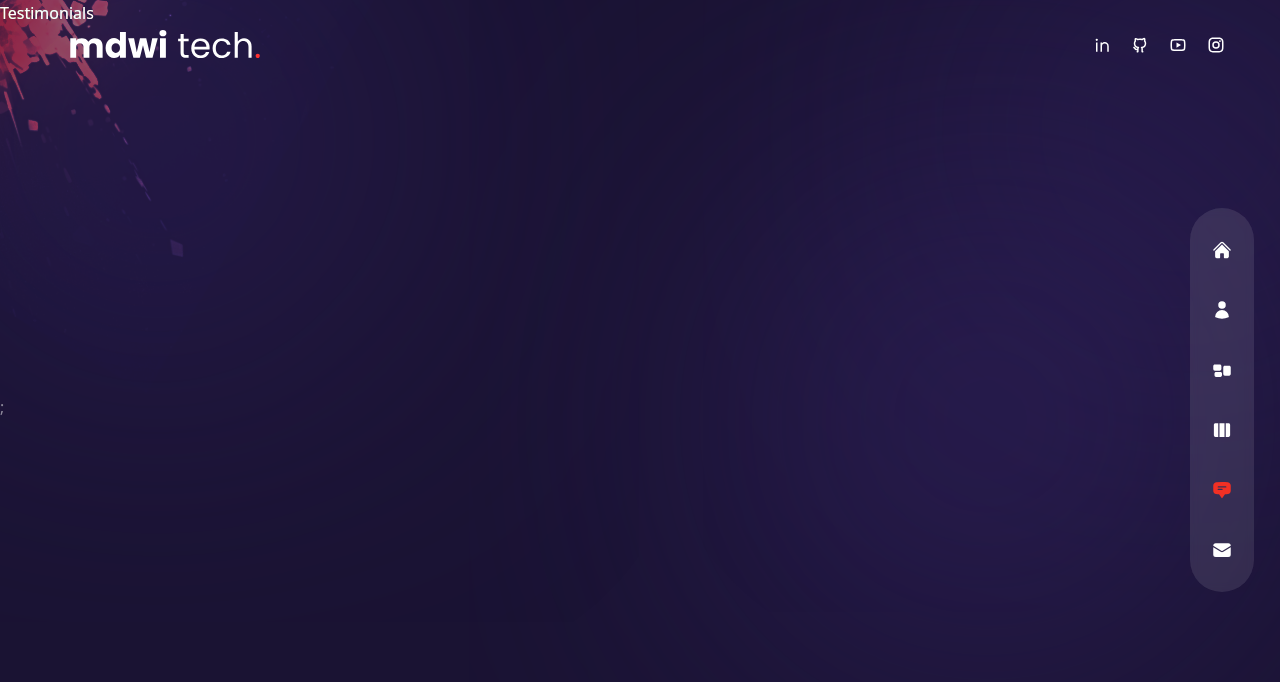
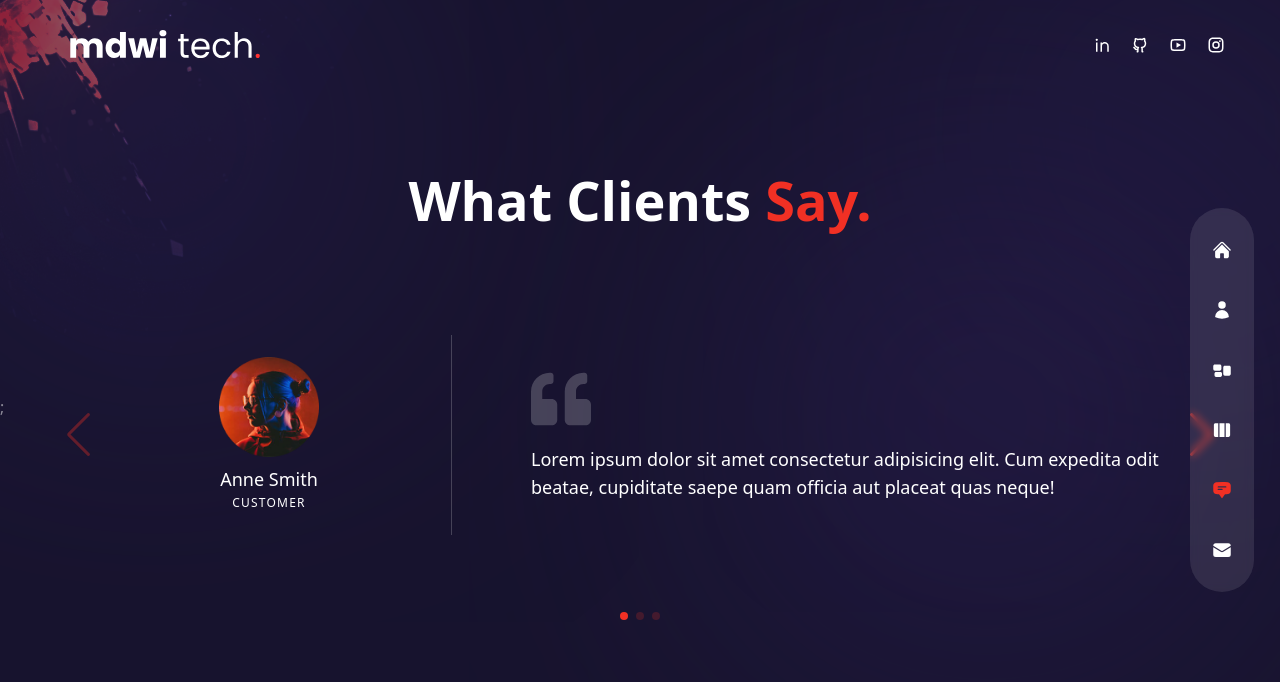
Before and after one commit to mdwiastika/mdwitech, a Next.js app: page /testimonials in a window 1280 px wide. Shown: the top 682 px of the page. Built offline with nearby package versions, Linux system fonts and the light colour scheme.

Commit message:
Testimonial Page
add: testimonial design implement

```diff
--- a/components/TestimonialSlider.js
+++ b/components/TestimonialSlider.js
@@ -1,30 +1,66 @@
-// testimonial data
+import { Swiper, SwiperSlide } from "swiper/react";
+import { Navigation, Pagination } from "swiper";
+import { FaQuoteLeft } from "react-icons/fa";
+import "swiper/css";
+import "swiper/css/navigation";
+import "swiper/css/pagination";
+import Image from "next/image";
 const testimonialData = [
   {
-    image: '/t-avt-1.png',
-    name: 'Anne Smith',
-    position: 'Customer',
-    message:
-      'Lorem ipsum dolor sit amet consectetur adipisicing elit. Cum expedita odit beatae, cupiditate saepe quam officia aut placeat quas neque!',
+    image: "/t-avt-1.png",
+    name: "Anne Smith",
+    position: "Customer",
+    message: "Lorem ipsum dolor sit amet consectetur adipisicing elit. Cum expedita odit beatae, cupiditate saepe quam officia aut placeat quas neque!",
   },
   {
-    image: '/t-avt-2.png',
-    name: 'Jane Doe',
-    position: 'Customer',
-    message:
-      'Lorem ipsum dolor sit amet consectetur adipisicing elit. Cum expedita odit beatae, cupiditate saepe quam officia aut placeat quas neque!',
+    image: "/t-avt-2.png",
+    name: "Jane Doe",
+    position: "Customer",
+    message: "Lorem ipsum dolor sit amet consectetur adipisicing elit. Cum expedita odit beatae, cupiditate saepe quam officia aut placeat quas neque!",
   },
   {
-    image: '/t-avt-3.png',
-    name: 'Jhon Doe',
-    position: 'Customer',
-    message:
-      'Lorem ipsum dolor sit amet consectetur adipisicing elit. Cum expedita odit beatae, cupiditate saepe quam officia aut placeat quas neque!',
+    image: "/t-avt-3.png",
+    name: "Jhon Doe",
+    position: "Customer",
+    message: "Lorem ipsum dolor sit amet consectetur adipisicing elit. Cum expedita odit beatae, cupiditate saepe quam officia aut placeat quas neque!",
   },
 ];
 
 const TestimonialSlider = () => {
-  return <div>Testimonial Slider</div>;
+  return (
+    <Swiper
+      navigation={true}
+      pagination={{
+        clickable: true,
+      }}
+      modules={[Navigation, Pagination]}
+      className="h-[400px]"
+    >
+      {testimonialData.map((person, index) => {
+        return (
+          <SwiperSlide key={index}>
+            <div className="flex flex-col items-center md:flex-row gap-x-8 h-full px-16">
+              <div className="w-full max-w-[300px] flex flex-col xl:justify-center items-center relative mx-auto xl:mx-0">
+                <div className="flex flex-col justify-center text-center">
+                  <div className="mb-2 mx-auto">
+                    <Image src={person.image} width={100} height={100} alt={person.name} />
+                  </div>
+                  <div className="text-lg">{person.name}</div>
+                  <div className="text-[12px] uppercase font-extralight tracking-widest">{person.position}</div>
+                </div>
+              </div>
+              <div className="flex-1 flex flex-col justify-center before:w-[1px] xl:before:bg-white/20 xl:before:absolute xl:before:left-0 xl:before:h-[200px] relative xl:pl-20">
+                <div className="mb-4">
+                  <FaQuoteLeft className="text-4xl xl:text-6xl text-white/20 mx-auto md:mx-0" />
+                </div>
+                <div className="xl:text-lg text-center md:text-left">{person.message}</div>
+              </div>
+            </div>
+          </SwiperSlide>
+        );
+      })}
+    </Swiper>
+  );
 };
 
 export default TestimonialSlider;
--- a/components/WorkSlider.js
+++ b/components/WorkSlider.js
@@ -1,6 +1,4 @@
 import { Swiper, SwiperSlide } from "swiper/react";
-import { RxDesktop, RxRocket, RxArrowTopRight, RxFigmaLogo } from "react-icons/rx";
-import { RiReactjsLine, RiCloudLine } from "react-icons/ri";
 import { Pagination } from "swiper";
 import { BsArrowRight } from "react-icons/bs";
 import "swiper/css";
--- a/pages/testimonials/index.js
+++ b/pages/testimonials/index.js
@@ -1,5 +1,19 @@
+import { motion } from "framer-motion";
+import { fadeIn } from "../../variants";
+import TestimonialSlider from "../../components/TestimonialSlider";
 const Testimonials = () => {
-  return <div>Testimonials</div>;
+  return (
+    <div className="h-full bg-primary/30 py-32 text-center">
+      <div className="container mx-auto h-full flex flex-col justify-center">
+        <motion.h2 variants={fadeIn("up", 0.2)} initial="hidden" animate="show" exit="hidden" className="h2 mb-8 xl:mb-0">
+          What Clients <span className="text-accent">Say.</span>
+        </motion.h2>
+        <motion.div variants={fadeIn("up", 0.4)} initial="hidden" animate="show" exit="hidden" className="">
+          <TestimonialSlider />
+        </motion.div>
+      </div>
+    </div>
+  );
 };
 
 export default Testimonials;
```
